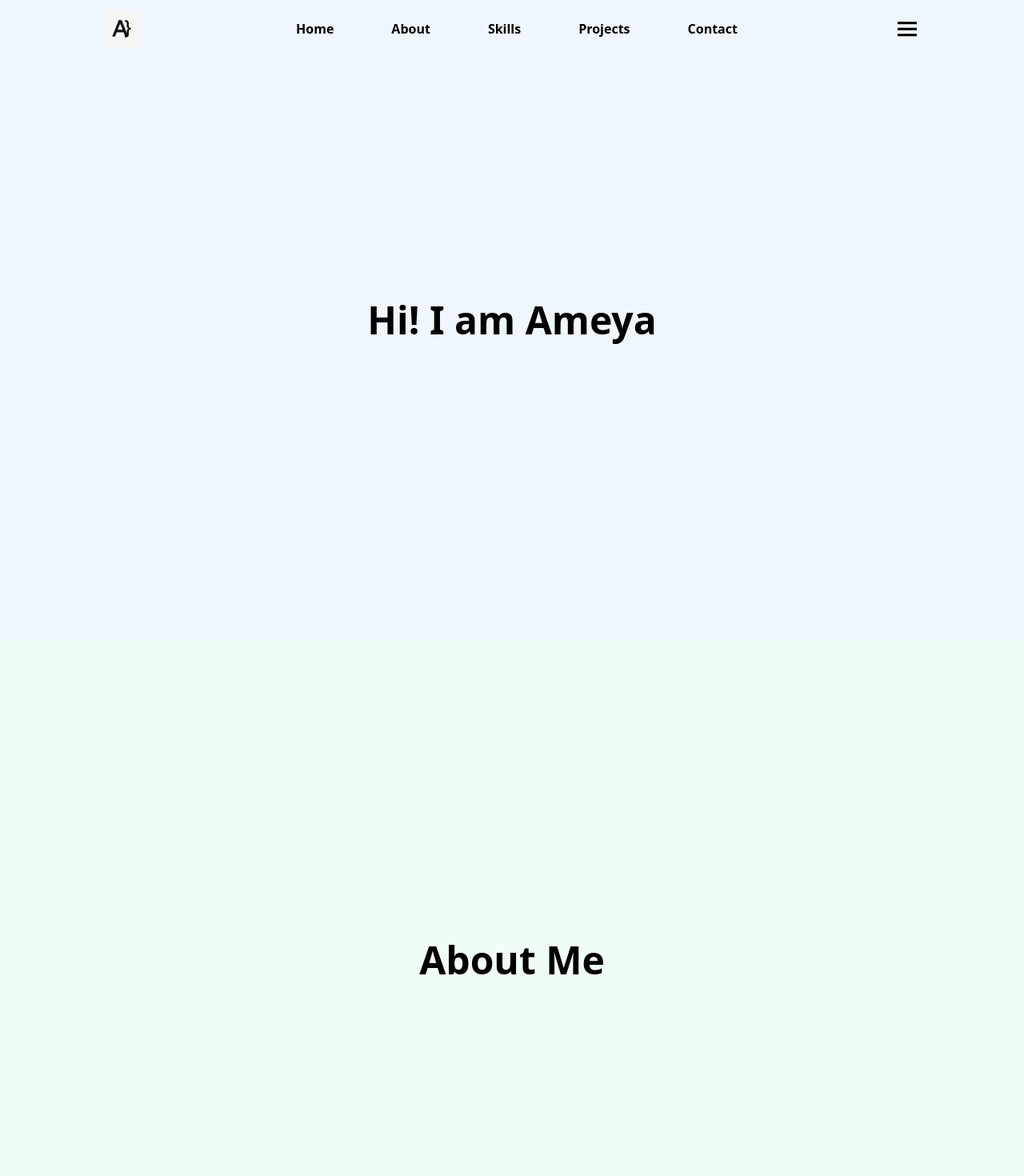
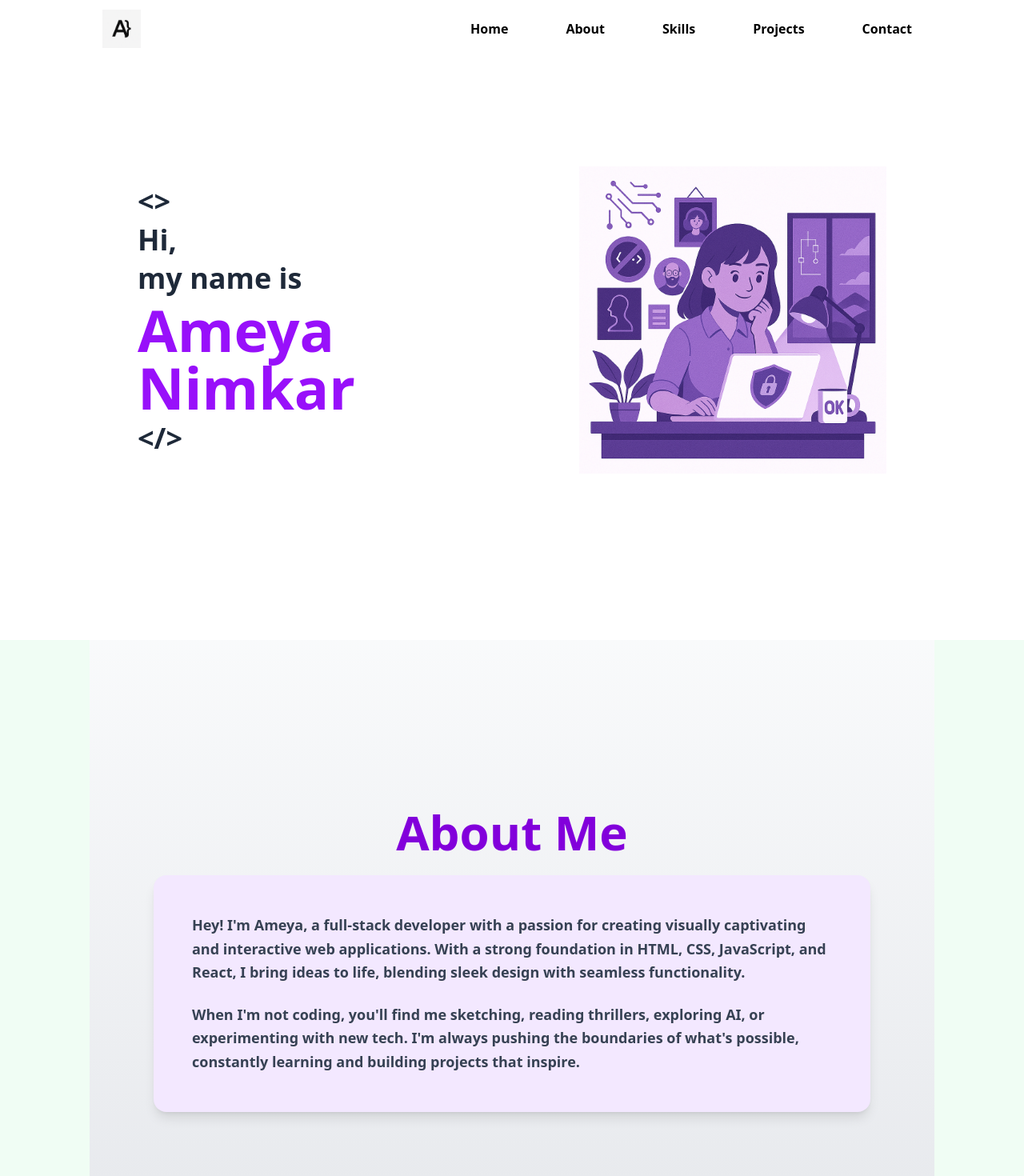
Before and after one commit to AmeyaNimkar22/Portfolio, a React (Vite) app: page / in a window 1280 px wide. Shown: the top 1470 px of the page at 80% size. Built offline with nearby package versions, Linux system fonts and the light colour scheme.

Commit message:
added changes

```diff
--- a/src/App.jsx
+++ b/src/App.jsx
@@ -1,18 +1,17 @@
-// src/App.jsx
 import React from 'react';
 import Navbar from './components/Navbar';
+import HomeSection from './components/HomeSection';
+import About from './pages/About';
 
 function App() {
   return (
     <div>
       <Navbar />
+      <HomeSection />
 
-      <section id="home" className="h-screen bg-blue-50 flex items-center justify-center">
-        <h1 className="text-5xl font-bold">Hi! I am Ameya</h1>
-      </section>
 
       <section id="about" className="h-screen bg-green-50 flex items-center justify-center">
-        <h1 className="text-5xl font-bold">About Me</h1>
+        <h1 className="text-5xl font-bold"><About/></h1>
       </section>
 
       <section id="skills" className="h-screen bg-yellow-50 flex items-center justify-center">
--- a/src/components/Navbar.jsx
+++ b/src/components/Navbar.jsx
@@ -16,7 +16,7 @@ function Navbar() {
 
   return (
     <div className="w-full h-full absolute z-50">
-  <header className="flex justify-between items-center text-black py-3 px-5 md:px-32  relative z-50">
+      <header className="flex justify-between items-center text-black py-3 px-5 md:px-32 relative z-50">
         {/* Logo */}
         <a href="#" onClick={() => scrollToSection("home")}>
           <img src={LogoPic} alt="Logo" className="h-12 cursor-pointer" />
@@ -37,8 +37,9 @@ function Navbar() {
         </ul>
 
         {/* Mobile Hamburger Icon */}
+        <div className="block lg:hidden">
           <i
-       className="bx bx-menu block text-4xl cursor-pointer lg:hidden z-50"
+            className="bx bx-menu text-4xl cursor-pointer z-50"
             onClick={() => setIsMenuOpen(!isMenuOpen)}
             aria-label="Open menu"
             role="button"
@@ -46,14 +47,15 @@ function Navbar() {
             onKeyDown={(e) => {
               if (e.key === "Enter" || e.key === " ") setIsMenuOpen(!isMenuOpen);
             }}
-    ></i>
+          />
+        </div>
 
         {/* Mobile Menu */}
         <div
           className={`absolute lg:hidden top-full left-0 w-full
             flex flex-col items-center font-semibold text-lg shadow-md
             transition-all duration-300 ease-in-out
-    ${isMenuOpen ? "block opacity-100 scale-100" : "opacity-0 scale-95 pointer-events-none"}`}
+            ${isMenuOpen ? "block opacity-100 scale-100 bg-white" : "opacity-0 scale-95 pointer-events-none"}`}
           style={{ zIndex: 40 }}
         >
           {["Home", "About", "Skills", "Projects", "Contact"].map((item) => (
@@ -68,7 +70,6 @@ function Navbar() {
         </div>
       </header>
     </div>
-
   );
 }
 
--- a/src/pages/About.jsx
+++ b/src/pages/About.jsx
@@ -1,8 +1,22 @@
 // src/pages/About.js
-import React from 'react';
+import React from "react";
 
 const About = () => {
-  return <h1>About Me</h1>;
+  return (
+    <section className="min-h-screen flex flex-col items-center justify-center px-6 md:px-20 py-12 bg-gradient-to-b from-gray-50 to-gray-200">
+      <h1 className="text-5xl md:text-6xl font-extrabold text-purple-700 mb-6 text-center">
+        About Me
+      </h1>
+      <div className="bg-purple-100 shadow-lg rounded-2xl p-8 md:p-12 text-gray-700 w-full max-w-4xl text-lg leading-relaxed">
+        <p className="mb-6">
+          Hey! I'm Ameya, a full-stack developer with a passion for creating visually captivating and interactive web applications. With a strong foundation in HTML, CSS, JavaScript, and React, I bring ideas to life, blending sleek design with seamless functionality.
+        </p>
+        <p>
+          When I'm not coding, you'll find me sketching, reading thrillers, exploring AI, or experimenting with new tech. I'm always pushing the boundaries of what's possible, constantly learning and building projects that inspire.
+        </p>
+      </div>
+    </section>
+  );
 };
 
 export default About;
```
Also changed, not shown: src/assets/DeveloperImage.png (added). Lines whose indentation alone changed are shown as unchanged.
